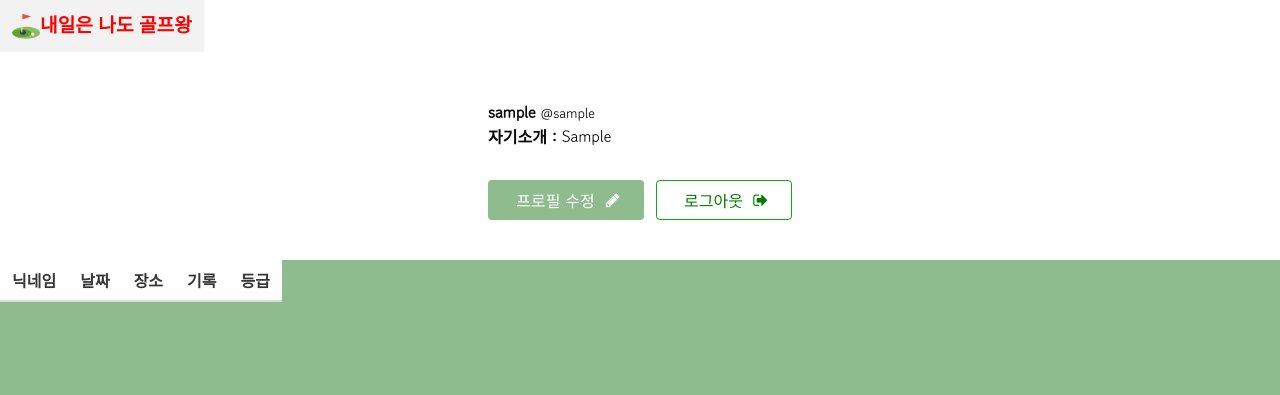
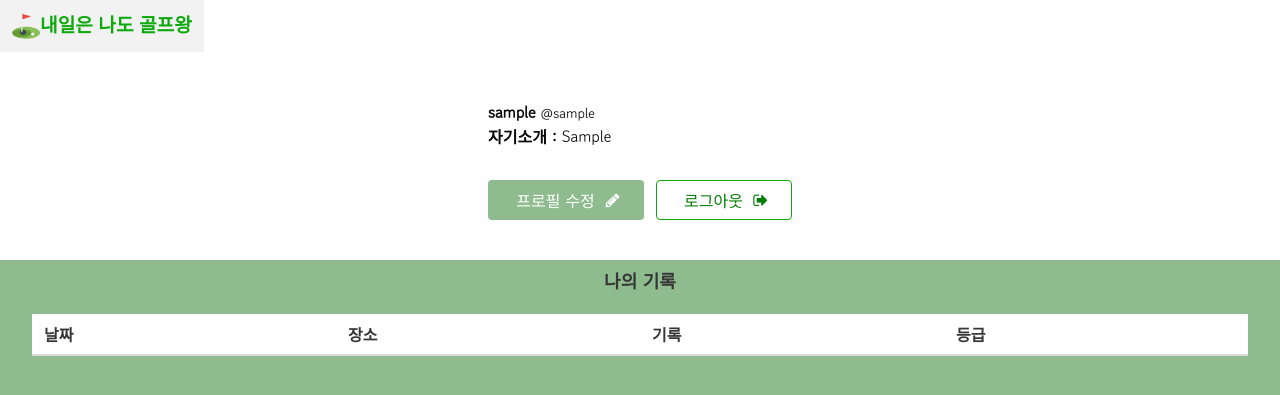
Before and after one commit to myeongbaek/TMR_Golf_King, a Flask app: page /user/1 in a window 1280 px wide. Shown: the top 395 px of the page. Run offline with Flask 2, Linux system fonts and the light colour scheme; a database or web service that is not in the repository returns one stand-in record (values such as "Sample title"); lists and menus that the app fills with data are empty; some libraries are stand-ins or nearby versions; some web fonts are replaced.

Commit message:
Table alignment and nickname column discard

```diff
--- a/templates/user.html
+++ b/templates/user.html
@@ -9,7 +9,7 @@
     <meta charset="utf-8">
     <meta name="viewport" content="width=device-width, initial-scale=1, shrink-to-fit=no">
 
-    {# favicon#}
+<!--    {# favicon#}-->
     <link rel="icon" href="/static/favicon.png" type="image/gif" sizes="16x16">
 
     <!-- Bulma CSS -->
@@ -39,23 +39,26 @@
             padding-top: 3.25rem;
         }
 
-        * {
-            font-family: 'Gowun Dodum', sans-serif;
-        }
-
         .scorelist {
             width: 95%;
             max-width: 500px;
-            margin: 20px auto 0px auto;
+            margin: 20px auto 0 auto;
             padding: 20px;
-            box-shadow: 0px 0px 3px 0px gray;
+            box-shadow: 0 0 3px 0 gray;
 
-            display: none;
+            display: none
         }
+
+        .table {
+            width: 95%;
+            margin: auto;
+            text-align: center;
+        }
+
 
         .is-sparta {
 
-            color: #ff0000 !important;
+            color: #0da90d !important;
         }
 
         .button.is-sparta {
@@ -88,6 +91,15 @@
             height: 100%;
         }
 
+        .title{
+            display: flex;
+            flex-direction: row;
+            justify-content: center;
+            align-content: center;
+            font-size: 18px;
+            margin: 10px
+        }
+
     </style>
 
 
@@ -111,16 +123,15 @@
                     if (response['result'] == "success") {
                         let rows = response['golf_scores']
                         for (let i = 0; i < rows.length; i++) {
-                            let nickname = rows[i]['nickname']
+                            // let nickname = rows[i]['nickname']
                             let date = rows[i]['date']
                             let field = rows[i]['field']
                             let score = rows[i]['score']
                             let grade = rows[i]['grade']
-                            console.log(nickname, date, field, score, grade)
+                            console.log(date, field, score, grade)
 
 
                             let temp_html = `<tr>
-                                            <td>${nickname}</td>
                                             <td>${date}</td>
                                             <td>${field}</td>
                                             <td>${score}타</td>
@@ -346,7 +357,7 @@
                                 <label class="label" for="input-password">비밀번호 재설정</label>
 
                                 <div class="control has-icons-left">
-                                    <input id="input-password" class="input" type="password" placeholder="비밀번호" value="{{ user_info.password }}">
+                                    <input id="input-password" class="input" type="password" placeholder="비밀번호">
                                     <span class="icon is-small is-left"><i class="fa fa-lock"></i></span>
                                 </div>
                                 <p id="help-password" class="help is-hidden">영문과 숫자 조합의 8-20자의 비밀번호를 설정해주세요.
@@ -441,10 +452,11 @@
 
 <!-- 프로필 페이지 내 하단 -->
 <section>
+    <text class="title">나의 기록</text>
     <table class="table">
         <thead>
         <tr>
-            <th scope="col">닉네임</th>
+<!--            <th scope="col">닉네임</th>-->
             <th scope="col">날짜</th>
             <th scope="col">장소</th>
             <th scope="col">기록</th>
```
